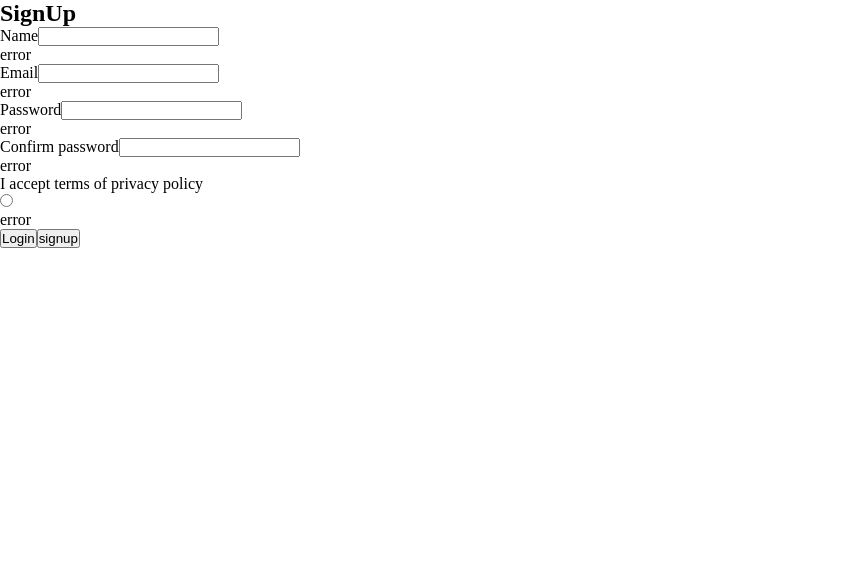
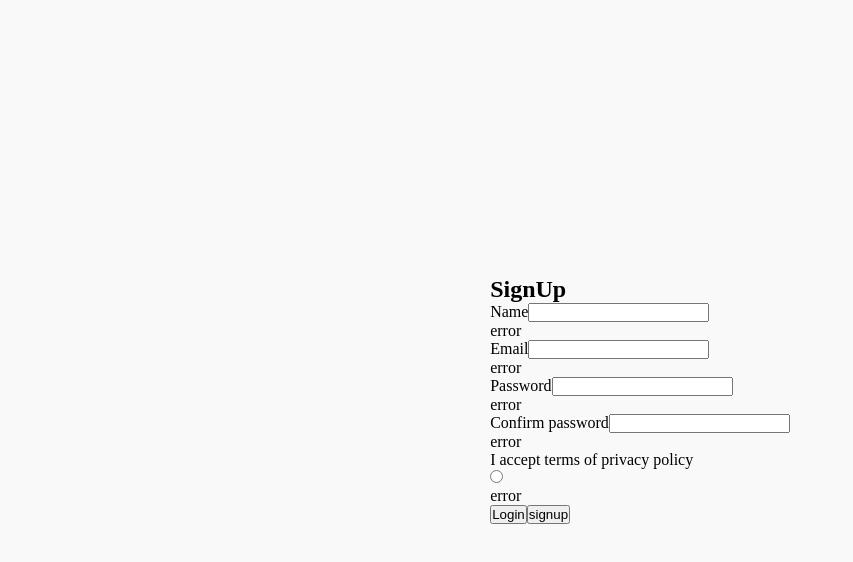
Before and after one commit to erfanbahramnia/authentication, a React (Create React App) app: page / in a window 1280 px wide. Shown: the top 562 px of the page, without its empty margins (0-853 px from the left). Built offline with nearby package versions, Linux system fonts and the light colour scheme.

Commit message:
elements aligned center in App component with css and some style coded

```diff
--- a/src/App.js
+++ b/src/App.js
@@ -3,9 +3,12 @@
 // components
 import SignUp from "./components/SignUp";
 
+// css style
+import styles from "./App.module.css";
+
 function App() {
   return (
-    <div>
+    <div className={styles.container}>
       <SignUp />
     </div>
   );
--- /dev/null
+++ b/src/App.module.css
@@ -0,0 +1,8 @@
+.container {
+    display: flex;
+    justify-content: center;
+    align-items: center;
+    width: 100%;
+    height: 100vh;
+    background-color: #f9f9f9;
+}
```
